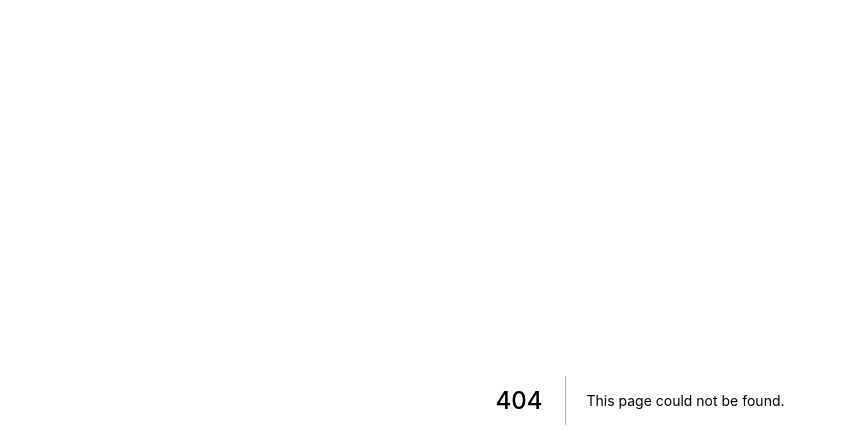
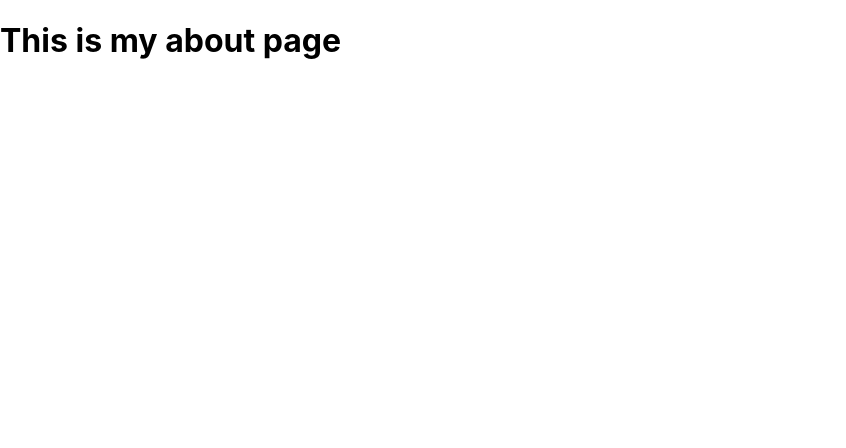
Before and after one commit to dsibinski/Budgety_NextJS, a Next.js app: page /about in a window 1280 px wide. Before the commit this address had no page. Shown: the top 448 px of the page, without its empty margins (0-846 px from the left). Built offline with nearby package versions, Linux system fonts and the light colour scheme.

Commit message:
Added About and Prettier

```diff
--- a/package.json
+++ b/package.json
@@ -14,6 +14,7 @@
   },
   "devDependencies": {
     "@types/react": "^17.0.6",
+    "prettier": "2.3.0",
     "typescript": "^4.2.4"
   }
 }
--- /dev/null
+++ b/pages/about.tsx
@@ -0,0 +1,9 @@
+const about = () => {
+	return (
+		<div>
+			<h1>This is my about page</h1>
+		</div>
+	);
+};
+
+export default about;
```
Also changed, not shown: .prettierrc.json (added), 1 other file (tests, documents, lock files or other folders).
